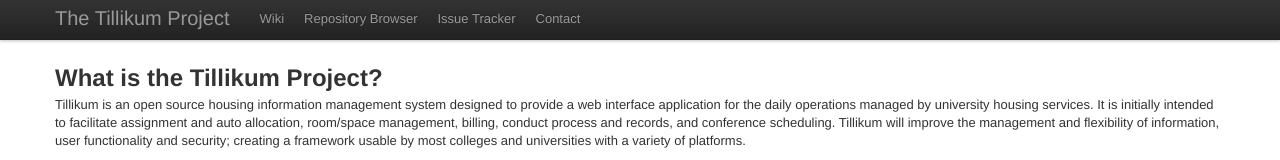
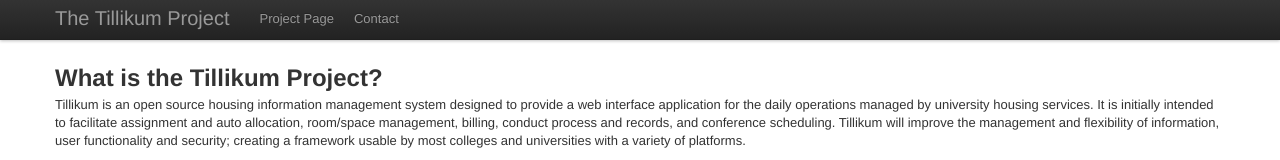
Before and after one commit to tillikum/tillikum.github.com, a plain HTML site: page index.html in a window 1280 px wide. Shown: the top 160 px of the page. Drawn offline with Linux system fonts and the light colour scheme.

Commit message:
remove all nav links but the contact page and the project page

```diff
--- a/index.html
+++ b/index.html
@@ -40,10 +40,8 @@
           <a class="brand" href="/">The Tillikum Project</a>
           <div class="nav-collapse">
             <ul class="nav">
-              <li><a href="https://tillikum.org/wiki/" title="Tillikum Wiki">Wiki</a></li>
-              <li><a href="http://tillikum.org/websvn/" title="WebSVN web-based subversion repository browser">Repository Browser</a></li>
-              <li><a href="https://github.com/tillikum/tillikum/issues" title="Tillikum project issue tracker">Issue Tracker</a></li>
-              <li><a href="https://github.com/tillikum/tillikum/wiki/Contact" title="Contact information">Contact</a></li>
+              <li><a href="https://github.com/tillikum/tillikum" title="The Tillikum Project page">Project Page</a></li>
+              <li><a href="https://github.com/tillikum/tillikum/wiki/Contact" title="Contact Us">Contact</a></li>
             </ul>
           </div>
         </div>
```
